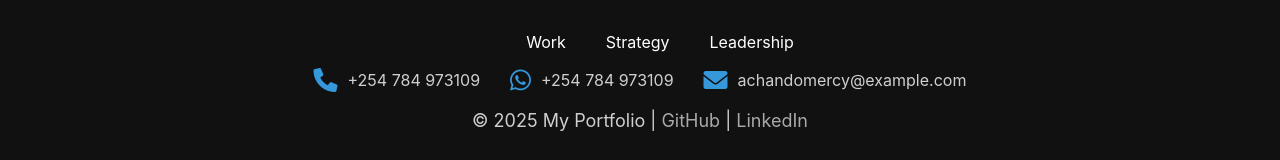
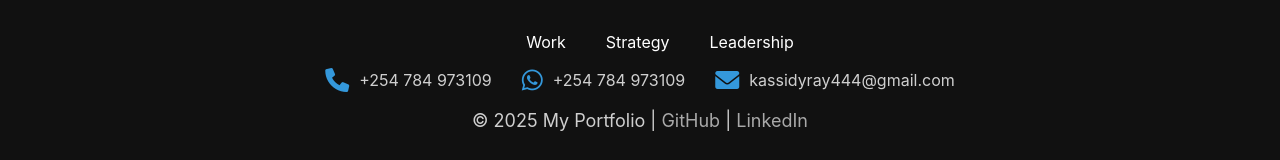
Before and after one commit to kassidy-ray/achandomercyrehema.com-, a plain HTML site: page index.html in a window 1280 px wide. Shown: the part 1103-1263 px from the top of the page. Drawn offline with Linux system fonts and the light colour scheme.

Commit message:
Update index.html

```diff
--- a/index.html
+++ b/index.html
@@ -68,7 +68,7 @@
       <!-- Email -->
       <div class="footer-item">
         <i class="fas fa-envelope"></i>
-        <a href="achandomercy@example.com">achandomercy@example.com</a>
+        <a href="kassidyray444@gmail.com ">kassidyray444@gmail.com </a>
       </div>
     </div>
     <p>&copy; 2025 My Portfolio | <a href="https://github.com/kassidy-ray" target="_blank">GitHub</a> | <a href="https://www.linkedin.com/in/yourprofile" target="_blank">LinkedIn</a></p>
```
